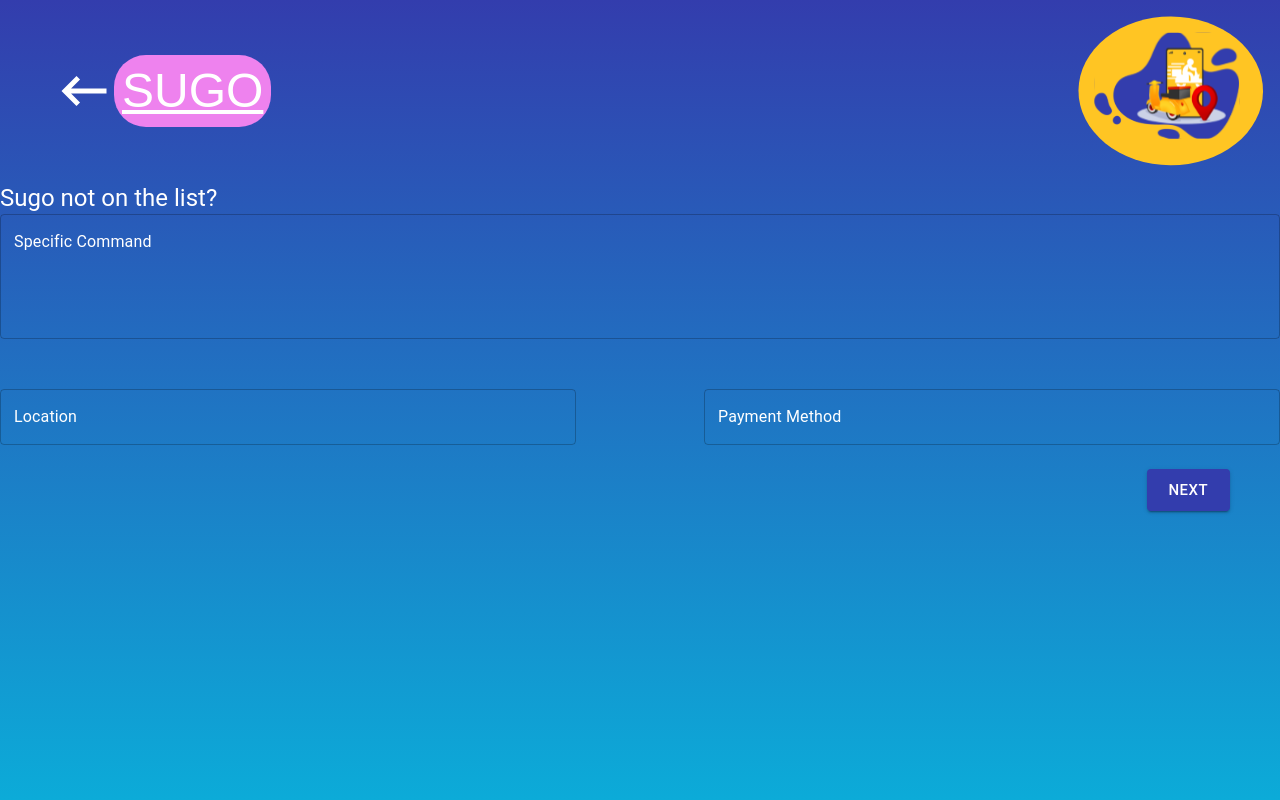
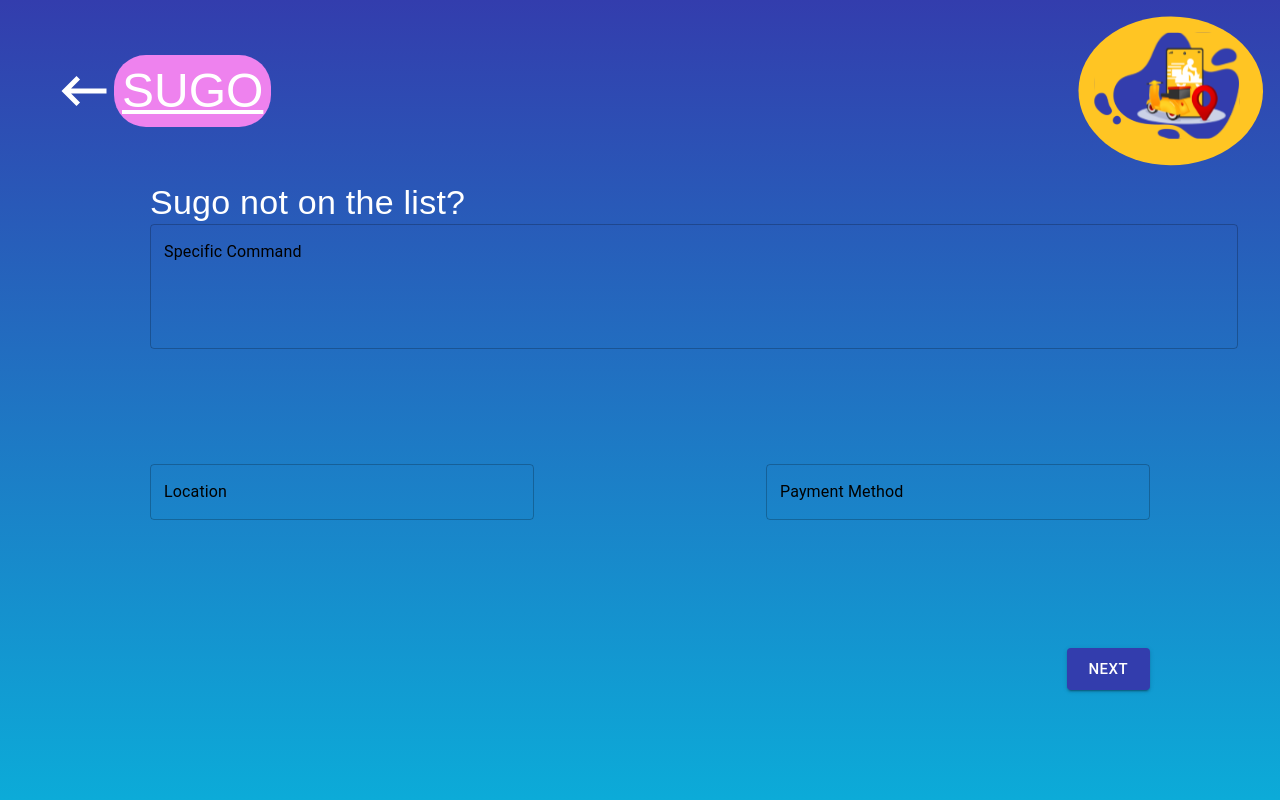
Before and after one commit to rosnuker/Sugo-Frontend, a React (Vite) app: page /specificsugo in a window 1280 px wide. Shown: the top 800 px of the page. Built offline with nearby package versions, Linux system fonts and the light colour scheme.

Commit message:
edit prof, specific sugo
hehe changes hehe

```diff
--- a/src/App.css
+++ b/src/App.css
@@ -19,3 +19,13 @@ body {
   height: 250vh;
   background: linear-gradient(#333DAD, #00CCE5);
 }
+
+.custom_textfield {
+  width: 30vw;
+  height: 20vh;
+}
+
+.custom_textfield_1 {
+  width: 85vw;
+  height: 30vh;
+}
--- a/src/Pages/EditProfileDeliver.jsx
+++ b/src/Pages/EditProfileDeliver.jsx
@@ -36,9 +36,9 @@ const EditProfileDeliver = () => {
       <Box width="50%" height="60%" display="flex" bgcolor="white" boxShadow={2} borderRadius={8} padding={3} alignItems="center" marginTop={5}>
         <Box display="flex" flexDirection="column" alignItems="center" width="100%">
           <Box display="flex" alignItems="center">
-            <img src='images/jeno.png' alt="Pikshor" style={{ width: '175px', height: '150px', borderRadius: '25px' }} />
+            <img src='images/Frame22.png' alt="Pikshor" style={{ width: '175px', height: '150px', borderRadius: '25px' }} />
             <Typography variant="h5" style={{ marginLeft: '20px', marginBottom: '15px' }}>
-              Jeno Roch Caballes
+              Jane Doe
             </Typography>
           </Box>
 
--- a/src/Pages/EditProfileUser.jsx
+++ b/src/Pages/EditProfileUser.jsx
@@ -38,9 +38,9 @@ const EditProfileUser = () => {
       <Box width="50%" height="60%" display="flex" bgcolor="white" boxShadow={2} borderRadius={8} padding={3} alignItems="center" marginTop={5}>
         <Box display="flex" flexDirection="column" alignItems="center" width="100%">
           <Box display="flex" alignItems="center">
-            <img src='images/jeno.png' alt="Pikshor" style={{ width: '175px', height: '150px', borderRadius: '25px' }} />
+            <img src='images/Frame21.png' alt="Pikshor" style={{ width: '175px', height: '150px', borderRadius: '25px' }} />
             <Typography variant="h5" style={{ marginLeft: '20px', marginBottom: '15px' }}>
-              Jeno Roch Caballes
+              John Doe
             </Typography>
           </Box>
 
--- a/src/Pages/SpecificSugo.jsx
+++ b/src/Pages/SpecificSugo.jsx
@@ -17,35 +17,39 @@ export default function SpecificSugo() {
           </Button>
           <img src='images/Logo.svg' alt="Logo" style={{ width: '250px', height: '150px' }} />
         </Box>
-        <Typography variant='h5' component="strong" style={{color: 'white'}}>Sugo not on the list?</Typography>
+        <Typography variant="h4" component="strong" style={{ whiteSpace: 'nowrap',  color: 'white' , fontFamily: 'Arial', marginLeft: '150px'}}>
+          Sugo not on the list?
+        </Typography>
         <TextField
           label="Specific Command"
           variant="outlined"
-          fullWidth
+          className="custom_textfield_1"
           multiline
+          style={{ color: 'white', marginLeft: '150px' }}
           rows={4}
-          InputProps={{ style: { color: 'white' } }}
-          InputLabelProps={{ style: { color: 'white' } }}
-          style={{ marginBottom: '50px' }}
+          InputProps={{ style: { color: 'black' } }}
+          InputLabelProps={{ style: { color: 'black' } }}
         />
         <div style={{ display: 'flex', justifyContent: 'space-between' }}>
           <TextField
             label="Location"
             variant="outlined"
-            style={{ width: '45%' }}
-            InputProps={{ style: { color: 'white' } }}
-            InputLabelProps={{ style: { color: 'white' } }}
+            className="custom_textfield"
+            style={{ width: '30%', color: 'white', marginLeft: '150px' }}
+            InputProps={{ style: { color: 'black' } }}
+            InputLabelProps={{ style: { color: 'black' } }}
           />
           <TextField
             label="Payment Method"
             variant="outlined"
-            style={{ width: '45%' }}
-            InputProps={{ style: { color: 'white' } }}
-            InputLabelProps={{ style: { color: 'white' } }}
+            className="custom_textfield"
+            style={{ width: '30%', marginRight: '130px' }}
+            InputProps={{ style: { color: 'black' } }}
+            InputLabelProps={{ style: { color: 'black' } }}
           />
         </div>
         <Box display="flex" justifyContent="flex-end" marginTop={3}>
-          <Button variant="contained" size="large" sx={{ bgcolor: '#333DAD', color: 'white', marginRight: '50px' }}>
+          <Button variant="contained" size="large" sx={{ bgcolor: '#333DAD', color: 'white', marginRight: '130px' }}>
             Next
           </Button>
         </Box>
```
Also changed, not shown: public/images/Frame 21.png (added), public/images/Frame 22.png (added).
